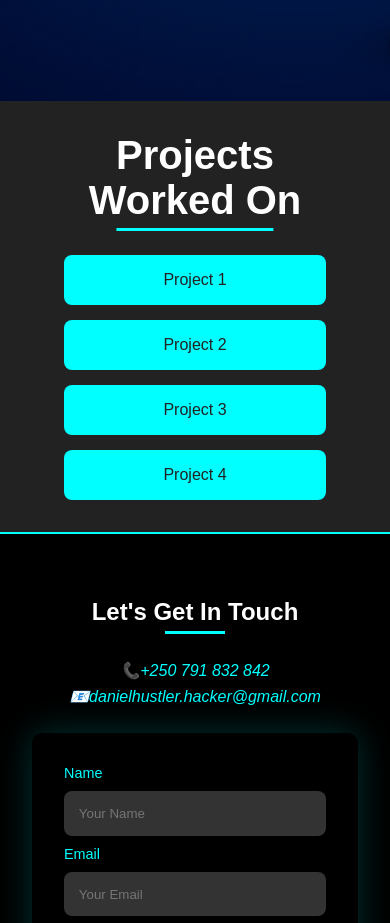
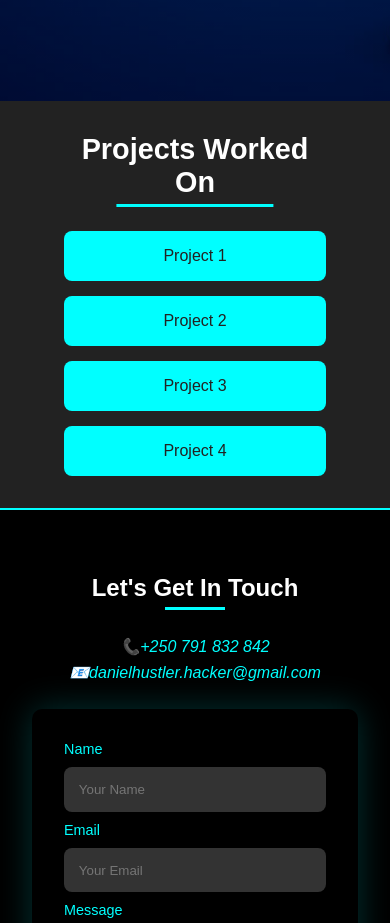
Before and after one commit to danielstriver/daniel.site, a plain HTML site: page index.html in a window 390 px wide. Shown: the part 820-1743 px from the top of the page. Drawn offline with Linux system fonts and the light colour scheme.

Commit message:
Reduced the projects h2 for better mobile visual

```diff
--- a/style.css
+++ b/style.css
@@ -292,7 +292,8 @@ footer {
         grid-template-columns: 1fr;
     }
 
-    .hero h2 {
+    .hero h2,
+    .projects h2 {
         font-size: 1.8rem;
     }
 }
```
